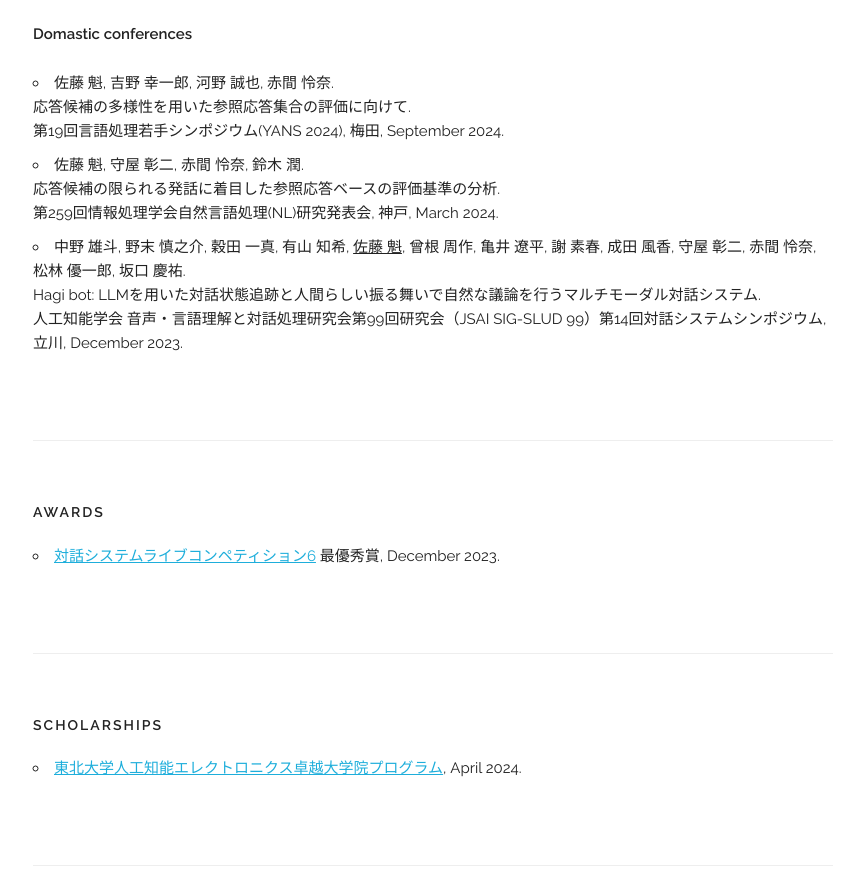
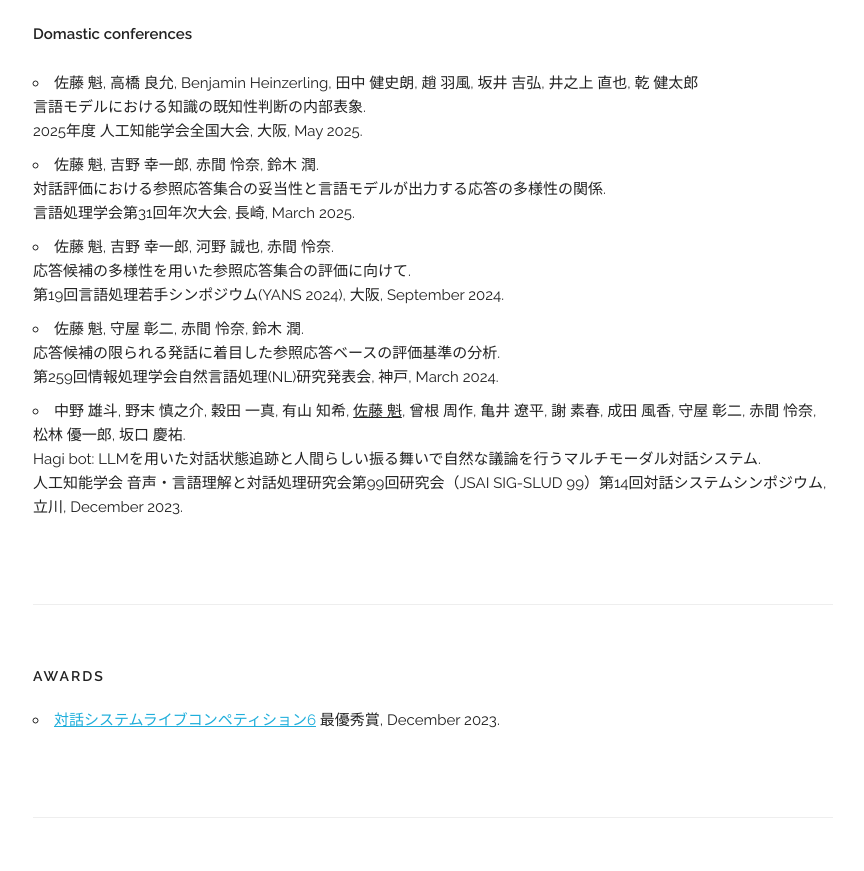
Before and after one commit to kaikaikaikaikaikaikaikai/homepage, a website built with webpack: page index.html in a window 1280 px wide. Shown: the part 1250-2121 px from the top of the page, without its empty margins (207-1071 px from the left). Built offline with nearby package versions, Linux system fonts and the light colour scheme.

Commit message:
added jsai2025 and nlp2025

```diff
--- a/index.html
+++ b/index.html
@@ -82,9 +82,19 @@
           <strong>Domastic conferences</strong>
           <ul>
             <li>
+              佐藤 魁, 高橋 良允, Benjamin Heinzerling, 田中 健史朗, 趙 羽風, 坂井 吉弘, 井之上 直也, 乾 健太郎<br>
+              言語モデルにおける知識の既知性判断の内部表象.<br>
+              2025年度 人工知能学会全国大会, 大阪, May 2025.<br>
+            </li>
+            <li>
+              佐藤 魁, 吉野 幸一郎, 赤間 怜奈, 鈴木 潤.<br>
+              対話評価における参照応答集合の妥当性と言語モデルが出力する応答の多様性の関係.<br>
+              言語処理学会第31回年次大会, 長崎, March 2025.<br>
+            </li>
+            <li>
               佐藤 魁, 吉野 幸一郎, 河野 誠也, 赤間 怜奈. <br>
               応答候補の多様性を用いた参照応答集合の評価に向けて.<br>
-              第19回言語処理若手シンポジウム(YANS 2024), 梅田, September 2024.
+              第19回言語処理若手シンポジウム(YANS 2024), 大阪, September 2024.
             </li>
             <li>
               佐藤 魁, 守屋 彰二, 赤間 怜奈, 鈴木 潤. <br>
```
